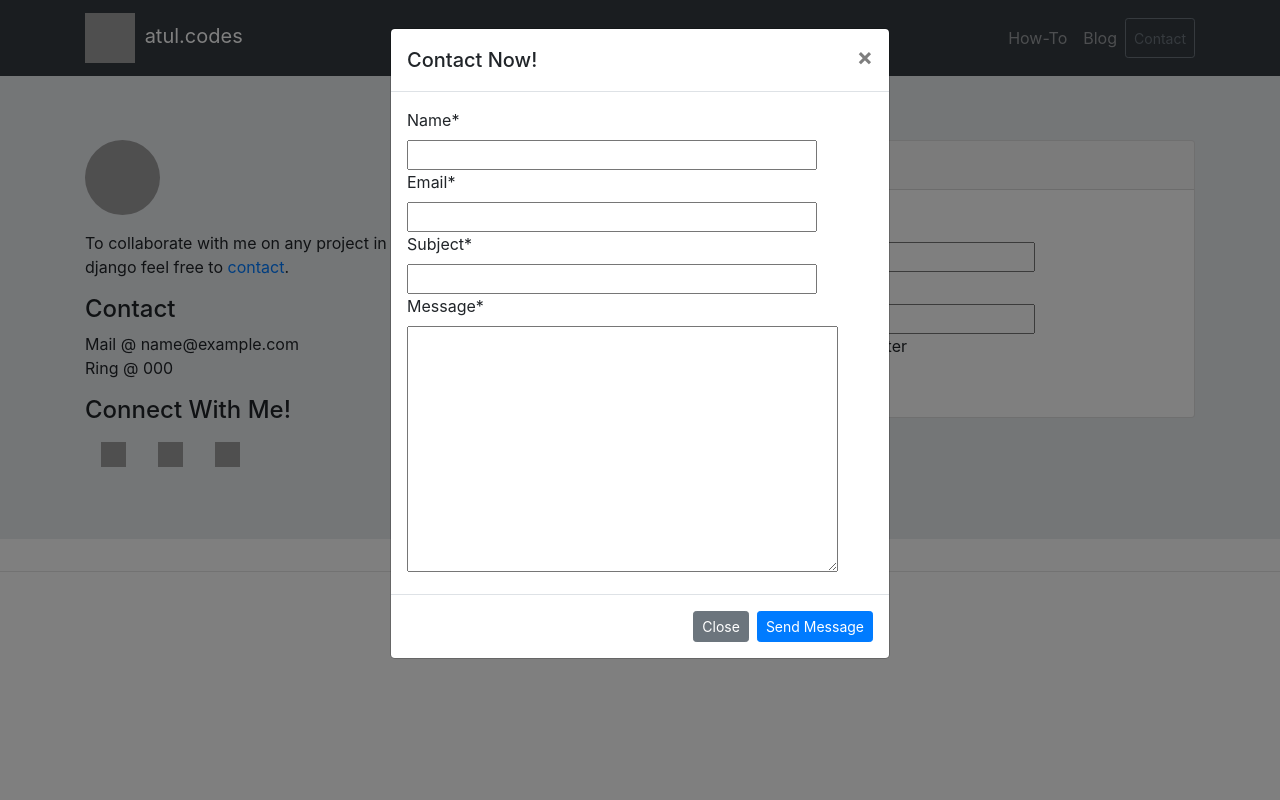
After one commit to atulsingh029/portfolio, a Django app: template templates/abstract_base.html in a window 1280 px wide, after a click on "Contact". The commit adds this page. Run offline with Django 3.2, Linux system fonts and the light colour scheme; tables that the repository leaves empty hold one stand-in row (values such as "Sample post"); the template is opened without the code that fills it: values that come from a table or form of the project are taken from there, most other values are stand-ins (such as "Sample title", 1, 10 or a date in 2020); some libraries are stand-ins or nearby versions; grey boxes are pictures that could not be loaded.

```diff
--- a/home/urls.py
+++ b/home/urls.py
@@ -0,0 +1,8 @@
+from django.urls import path
+from .views import *
+
+
+urlpatterns = [
+    path('p/',presence),
+    path('c/',contact),
+]
--- a/portfolio/urls.py
+++ b/portfolio/urls.py
@@ -24,4 +24,7 @@ urlpatterns = [
     path('p/', HomeView.presence, name='presence'),
     path('admin/', admin.site.urls),
     path('blog/',include('blog.urls')),
+    path('list_all/', HomeView.list_all, name='list_all'),
+    path('how-to/', include('howto.urls')),
+    path('list_all/',include('home.urls')),
 ]
--- /dev/null
+++ b/templates/abstract_base.html
@@ -0,0 +1,167 @@
+{% load static %}
+{% load crispy_forms_tags %}
+<!DOCTYPE html>
+<html lang="en">
+<head>
+    <meta charset="UTF-8">
+    <link rel="shortcut icon" href="https://atulsingh029.github.io/icons/favicon.ico">
+    <link rel="stylesheet" href="https://stackpath.bootstrapcdn.com/bootstrap/4.5.0/css/bootstrap.min.css"
+          integrity="sha384-9aIt2nRpC12Uk9gS9baDl411NQApFmC26EwAOH8WgZl5MYYxFfc+NcPb1dKGj7Sk" crossorigin="anonymous">
+    <link rel="stylesheet" href={% static 'stylesheet/base.css' %}>
+    <meta charset="UTF-8">
+    <meta name="viewport" content="width=device-width, initial-scale=1.0, shrink-to-fit=no">
+    <title>Home - atul.codes</title>
+</head>
+<body>
+<header>
+    <nav class="navbar navbar-expand-lg navbar-dark bg-dark">
+        <div class="container">
+            <a class="navbar-brand" href="/">
+                <img src="https://atulsingh029.github.io/icons/icon.png" width="50" height="50"
+                     class="d-inline-block align-middle" alt="" loading="lazy">
+                <span class="pl-1">atul.codes</span>
+            </a>
+            <button class="navbar-toggler" type="button" data-toggle="collapse" data-target="#navbarNavAltMarkup"
+                    aria-controls="navbarNavAltMarkup" aria-expanded="false" aria-label="Toggle navigation">
+                <span class="navbar-toggler-icon"></span>
+            </button>
+            <div class="collapse navbar-collapse justify-content-end" id="navbarNavAltMarkup">
+                <div class="navbar-nav ">
+                    <a class="nav-item nav-link" href="/how-to">How-To</a>
+                    <a class="nav-item nav-link" href="/blog">Blog</a>
+                    <!-- Button trigger modal -->
+                    <button type="button" id='contact' class="btn btn-outline-secondary btn-sm" data-toggle="modal"
+                            data-target="#exampleModal">
+                        Contact
+                    </button>
+                    <!-- end Button trigger modal -->
+                    <!-- Modal -->
+                    <div class="modal fade" id="exampleModal" tabindex="-1" role="dialog"
+                         aria-labelledby="exampleModalLabel" aria-hidden="true">
+                        <div class="modal-dialog">
+                            <div class="modal-content">
+                                <div class="modal-header">
+                                    <h5 class="modal-title" id="exampleModalLabel">Contact Now!</h5>
+                                    <button type="button" class="close" data-dismiss="modal" aria-label="Close">
+                                        <span aria-hidden="true">&times;</span>
+                                    </button>
+                                </div>
+                                <form method="post" action="c/?redir={{ redirect_to }}&type={{ list_type }}">
+                                    {% csrf_token %}
+                                    <div class="modal-body justify-content-center">
+                                        {{ contactform|crispy }}
+                                    </div>
+                                    <div class="modal-footer">
+                                        <button type="button" class="btn btn-secondary btn-sm" data-dismiss="modal">
+                                            Close
+                                        </button>
+                                        <button type="submit" class="btn btn-primary btn-sm">Send Message</button>
+                                    </div>
+                                </form>
+                            </div>
+                        </div>
+                    </div>
+                    <!-- end Modal -->
+
+
+                </div>
+            </div>
+        </div>
+    </nav>
+
+</header>
+<div class="container">
+    {% block container %}
+    {% endblock %}
+</div>
+
+<footer id='about'>
+    <div class="jumbotron jumbotron-fluid">
+        <div class="container">
+            <!--footer -->
+            <div class="row">
+                <div class="col border-right border-dark">
+                    <section>
+                        <div class="row">
+                            <div class="col-sm-4 col-md-6">
+                                <img src="https://atulsingh029.github.io/images/thumb.jpg" alt=""
+                                     class="rounded-circle" height="75px" width="75px">
+                            </div>
+                            <div class="col-10 mt-3">
+                                <p>To collaborate with me on any project in python, java, django feel free to <a
+                                        href="#contact">contact</a>.</p>
+                            </div>
+                        </div>
+                        <h4>Contact</h4>
+                        <article>
+                            <p class="mb-0">Mail @ {{ email }}</p>
+                            <p>Ring @ {{ phone }}</p>
+                        </article>
+                    </section>
+                    <section>
+                        <h4>Connect With Me!</h4>
+                        <ul class="nav">
+                            <li class="nav-item">
+                                <a class="nav-link active" href="https://instagram.com/atulsingh.29"><img
+                                        src="https://atulsingh029.github.io/icons/insta.png" alt="Instagram"
+                                        height="25px" width="25px"></a>
+                            </li>
+                            <li class="nav-item">
+                                <a class="nav-link active" href="https://github.com/atulsingh029"><img
+                                        src="https://atulsingh029.github.io/icons/git.png" alt="GitHub" width="25px"
+                                        height="25px"></a>
+                            </li>
+                            <li class="nav-item">
+                                <a class="nav-link active" href="https://linkedin.com/in/atulsingh29"><img
+                                        src="https://atulsingh029.github.io/icons/linkedin.png" alt="Linkedin"
+                                        width="25px" height="25px"></a>
+                            </li>
+                        </ul>
+                    </section>
+                </div>
+
+                <div class="col-sm-4 col-md-6">
+                    <div class="card ">
+                        <div class="card-header">
+                            Let me know your presence
+                        </div>
+                        <div class="card-body">
+                            <form method="post" action="p/?redir={{ redirect_to }}&type={{ list_type }}">
+                                {% csrf_token %}
+                                {{ presenceform|crispy }}
+                                <button class="btn btn-outline-secondary btn-sm" type="submit">Submit</button>
+                            </form>
+                        </div>
+                    </div>
+                </div>
+
+            </div>
+
+        </div>
+    </div>
+    <hr>
+    <p align="center">&copy; 2020 atul.codes all rights reserved.
+    <p>
+</footer>
+<!-- end footer tag -->
+<script src="https://code.jquery.com/jquery-3.5.1.slim.min.js"
+        integrity="sha384-DfXdz2htPH0lsSSs5nCTpuj/zy4C+OGpamoFVy38MVBnE+IbbVYUew+OrCXaRkfj"
+        crossorigin="anonymous"></script>
+<script src="https://cdn.jsdelivr.net/npm/popper.js@1.16.0/dist/umd/popper.min.js"
+        integrity="sha384-Q6E9RHvbIyZFJoft+2mJbHaEWldlvI9IOYy5n3zV9zzTtmI3UksdQRVvoxMfooAo"
+        crossorigin="anonymous"></script>
+<script src="https://stackpath.bootstrapcdn.com/bootstrap/4.5.0/js/bootstrap.min.js"
+        integrity="sha384-OgVRvuATP1z7JjHLkuOU7Xw704+h835Lr+6QL9UvYjZE3Ipu6Tp75j7Bh/kR0JKI"
+        crossorigin="anonymous"></script>
+
+<script async src="https://www.googletagmanager.com/gtag/js?id=UA-170265899-1"></script>
+<script>
+  window.dataLayer = window.dataLayer || [];
+  function gtag(){dataLayer.push(arguments);}
+  gtag('js', new Date());
+
+  gtag('config', 'UA-170265899-1');
+</script>
+
+</body>
+</html>
--- a/templates/base.html
+++ b/templates/base.html
@@ -129,7 +129,7 @@
                 </a>
             </div>
             <div class="mb-0" align="right">
-                <a href="#">
+                <a href="/list_all/?type=certificates">
                     <button type="button" class="btn btn-sm btn-light">List All</button>
                 </a>
             </div>
@@ -194,7 +194,7 @@
 
     <!-- projects -->
 <div class="card mb-4" id="projects">
-  <div class="card-header">
+  <div class="card-header text-center">
     Projects
   </div>
   <div class="card-body ">
@@ -257,7 +257,7 @@
         </div>
     </div>
   <div class="mb-0" align="right">
-                <a href="#">
+                <a href="/list_all/?type=projects">
                     <button type="button" class="btn btn-sm btn-light">List All</button>
                 </a>
             </div>
```
Also changed, not shown: home/models.py (+6 -1 lines), home/views.py (+61 -5 lines), templates/list.html (added, +25 -0 lines).
